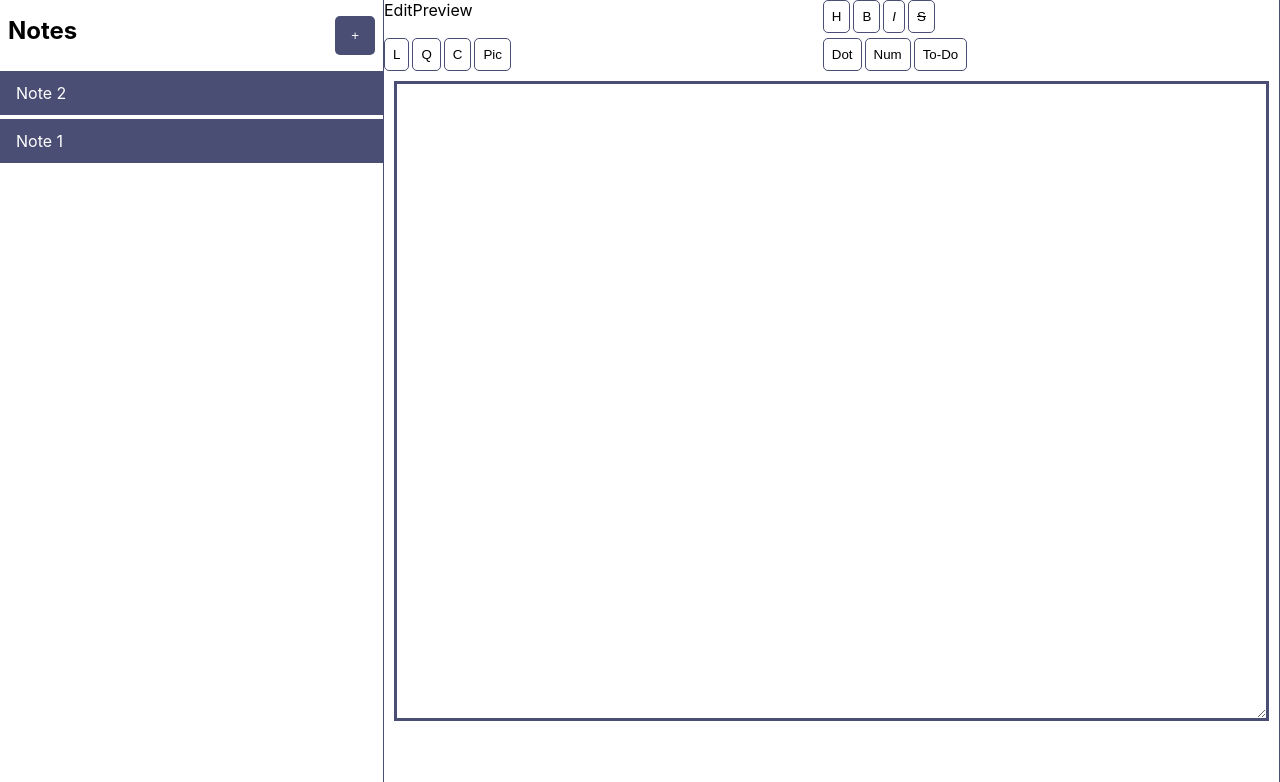
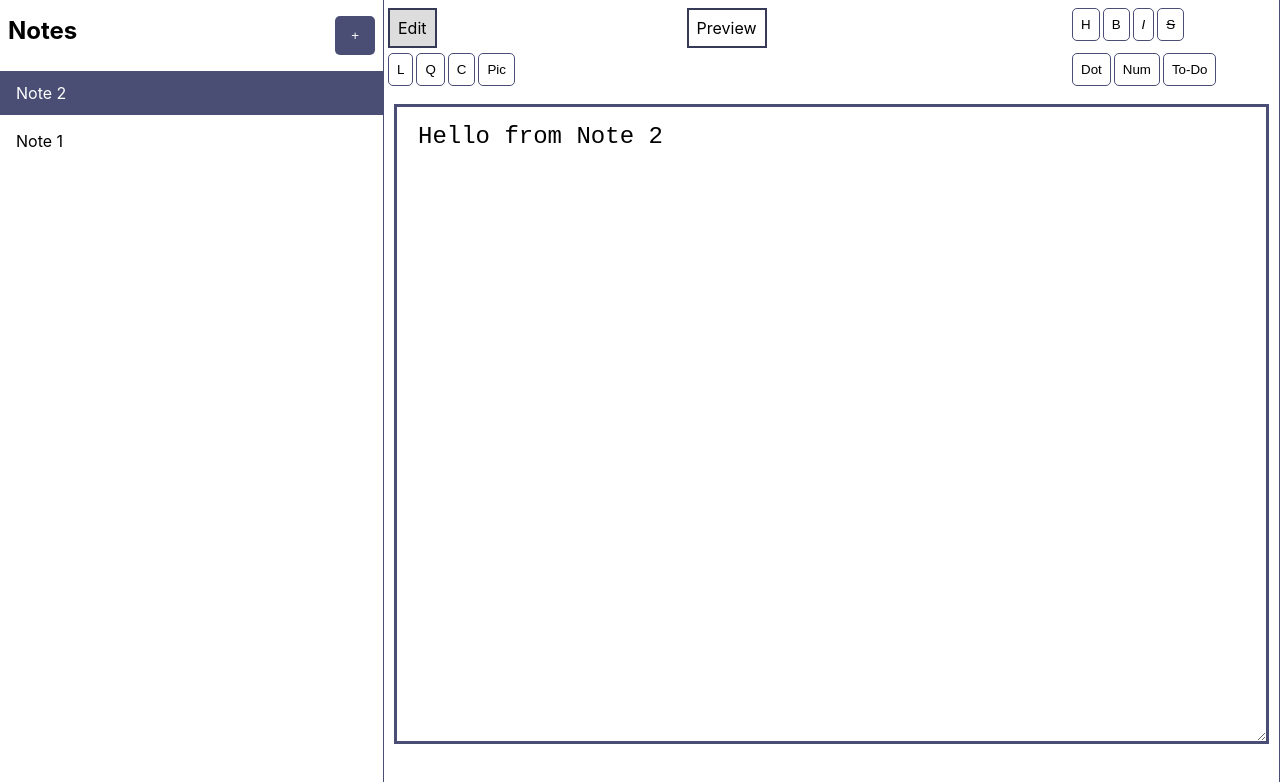
Before and after one commit to mostafakamar2308/Easy-markDown, a React (Create React App) app: page / in a window 1280 px wide. Shown: the top 782 px of the page. Built offline with nearby package versions, Linux system fonts and the light colour scheme.

Commit message:
made the body of the note appear in the Text area

```diff
--- a/public/index.html
+++ b/public/index.html
@@ -24,7 +24,7 @@
       work correctly both with client-side routing and a non-root public URL.
       Learn how to configure a non-root public URL by running `npm run build`.
     -->
-    <title>React App</title>
+    <title>Easy MarkDown</title>
   </head>
   <body>
     <noscript>You need to enable JavaScript to run this app.</noscript>
--- a/src/App.css
+++ b/src/App.css
@@ -32,11 +32,16 @@
   min-height: 100vh;
 }
 .note {
-  background-color: var(--main-accent-clr);
   padding: 0.75rem 1rem;
-  color: white;
   margin-bottom: 0.25rem;
   cursor: pointer;
+}
+.note:hover {
+  background-color: #eee;
+}
+.active-note {
+  background-color: var(--main-accent-clr) !important;
+  color: white;
 }
 
 .style-tab {
@@ -44,12 +49,28 @@
   grid-template-columns: auto auto;
   row-gap: 5px;
   grid-template-rows: auto auto;
+  padding: 0.5rem 0.25rem;
 }
 .mode {
   display: flex;
 }
+.mode * {
+  padding: 0.5rem;
+  margin-right: 250px;
+  cursor: pointer;
+  border: #373a56 2px solid;
+}
+.mode *:hover,
+.mode .active-mode {
+  background-color: #ddd;
+}
+.style-tab button:hover {
+  background-color: #eee;
+}
+
 .style-tab button {
   padding: 0.5rem;
+  cursor: pointer;
   border: 1px solid var(--main-accent-clr);
   border-radius: 5px;
   margin-right: 3px;
--- a/src/App.js
+++ b/src/App.js
@@ -1,12 +1,75 @@
 import "./App.css";
-import { NoteList } from "./components/noteEditor";
+import React from "react";
+import { NoteList } from "./components/noteListViewer";
 import { NoteEditor } from "./components/noteWrite";
 
 function App() {
+  const [notes, setNotes] = React.useState([
+    {
+      title: "Note 2",
+      body: "Hello from Note 2",
+      active: true,
+    },
+    {
+      title: "Note 1",
+      body: "Hello from Note 1",
+      active: false,
+    },
+  ]);
+
+  const [activeNote, setActiveNote] = React.useState(notes[0]);
+
+  // Function to make all active notes not active easily
+  function disableAllNotes() {
+    setNotes((prevNotes) => {
+      return prevNotes.map((ele) => {
+        if (ele.active === true) {
+          ele.active = false;
+        }
+        return ele;
+      });
+    });
+  }
+
+  //the function to Add New notes to the state
+  function addNewNote() {
+    disableAllNotes();
+    let newNote = {
+      title: `Note ${notes.length + 1}`,
+      body: `Hello From Note ${notes.length + 1}`,
+      active: true,
+    };
+    setActiveNote(newNote);
+    setNotes((prevNotes) => [newNote, ...prevNotes]);
+  }
+
+  //function which preview the active Note
+  function pressNote(e) {
+    disableAllNotes();
+
+    let noteId = Number(e.target.id);
+    console.log(noteId);
+
+    setNotes((prevNotes) => {
+      return prevNotes.map((ele, index) => {
+        if (index === noteId) {
+          ele.active = true;
+        }
+        return ele;
+      });
+    });
+    setActiveNote(notes[noteId]);
+  }
+
   return (
     <div className="App">
-      <NoteList />
-      <NoteEditor />
+      <NoteList
+        handleAddingNewNotes={addNewNote}
+        noteList={notes}
+        activeNote={activeNote}
+        handlePressNote={pressNote}
+      />
+      <NoteEditor currentActiveNote={activeNote.body} />
     </div>
   );
 }
--- a/src/components/noteEditor.js
+++ /dev/null
@@ -1,40 +0,0 @@
-import react from "react";
-
-export function NoteList() {
-  const [notes, setNotes] = react.useState([
-    {
-      title: "Note 2",
-      body: "Hello",
-    },
-    {
-      title: "Note 1",
-      body: "Hello",
-    },
-  ]);
-  function addNewNote() {
-    const newNote = {
-      title: `Note ${notes.length + 1}`,
-      body: "Hello",
-    };
-    setNotes((prevNote) => [newNote, ...prevNote]);
-  }
-  return (
-    <section>
-      <div className="app-title">
-        <h1>Notes</h1>
-        <button className="add-new-note" onClick={addNewNote}>
-          +
-        </button>
-      </div>
-      <section>
-        {notes.map((ele, index) => {
-          return (
-            <div className="note" key={index}>
-              {ele.title}
-            </div>
-          );
-        })}
-      </section>
-    </section>
-  );
-}
--- /dev/null
+++ b/src/components/noteListViewer.js
@@ -0,0 +1,28 @@
+export function NoteList(props) {
+  return (
+    <section>
+      <div className="app-title">
+        <h1>Notes</h1>
+        <button className="add-new-note" onClick={props.handleAddingNewNotes}>
+          +
+        </button>
+      </div>
+      <section>
+        {props.noteList.map((ele, index) => {
+          return (
+            <div
+              className={`note ${
+                ele.active ? "active-note" : "not-active-note"
+              }`}
+              key={index}
+              id={index}
+              onClick={props.handlePressNote}
+            >
+              {ele.title}
+            </div>
+          );
+        })}
+      </section>
+    </section>
+  );
+}
--- a/src/components/noteWrite.js
+++ b/src/components/noteWrite.js
@@ -1,10 +1,9 @@
-import React from "react";
 import { Settings } from "./textSettings";
-export function NoteEditor() {
+export function NoteEditor(props) {
   return (
     <section className="note-editor">
       <Settings></Settings>
-      <textarea></textarea>
+      <textarea value={props.currentActiveNote}></textarea>
     </section>
   );
 }
--- a/src/components/textSettings.js
+++ b/src/components/textSettings.js
@@ -1,15 +1,15 @@
 import React from "react";
 
-export function Settings() {
+export function Settings(props) {
   return (
     <section className="style-tab">
       <div className="mode">
-        <div>Edit</div>
+        <div className="active-mode">Edit</div>
 
         <div>Preview</div>
       </div>
       <div className="style">
-        <button>H</button>
+        <button onClick={props.handle}>H</button>
         <button>B</button>
         <button style={{ fontStyle: "italic" }}>I</button>
         <button style={{ textDecoration: "line-through" }}>S</button>
```
